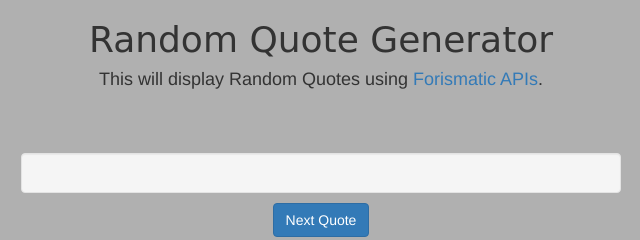
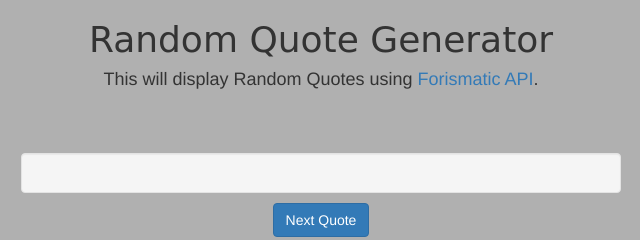
Before and after one commit to greyfox97/Random-Quote-generator, a plain HTML site: page index.html in a window 1280 px wide. Shown: the top 240 px of the page, 319-959 px from the left. Drawn offline with nearby package versions, Linux system fonts and the light colour scheme; a web font is replaced by a local one.

Commit message:
random quote geneator

```diff
--- a/index.html
+++ b/index.html
@@ -14,7 +14,7 @@
   <body>
     <div class="row">
       <h1>Random Quote Generator</h1>
-      <h4>This will display Random Quotes using <a href="https://forismatic.com/ru/">Forismatic APIs</a>.</h4>
+      <h4>This will display Random Quotes using <a href="https://forismatic.com/ru/">Forismatic API</a>.</h4>
       <div class="container well" id="quote"></div>
       <button class="btn btn-primary" type="button" id="nextquote">Next Quote</button>
     </div>
```
